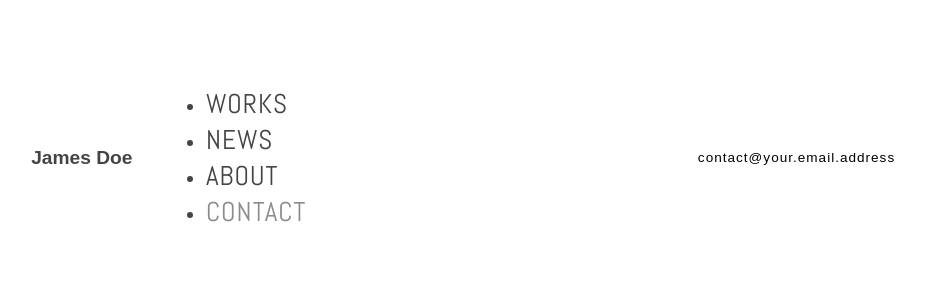
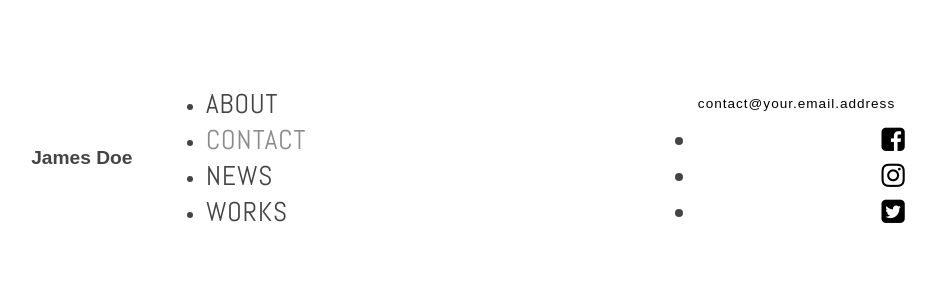
Before and after one commit to dchantzis/jekyll-template-portfolio-a, a Jekyll site: the page built from contact.html, in a window 1280 px wide. Shown: the top 300 px of the page, without its empty margins (172-1108 px from the left). Built offline with Jekyll 4.4.1, drawn with Linux system fonts in a browser that asks for light colours; nearby versions of some CDN libraries; some web fonts are replaced.

Commit message:
debugging test

```diff
--- a/_includes/header.html
+++ b/_includes/header.html
@@ -28,7 +28,19 @@
 
         <ul class="list-group--inline push-0 social-links">
           <li class="email milli"><a href="mailto:{{site.email}}">{{site.email}}</a></li>
-
+        {% for social in site.social %}
+          {% assign social.provider == social.provider | downcase %}
+            <li class="list-group__item mega">
+            {% case social.provider %}
+              {% when 'facebook' %}
+                 <a href="https://www.facebook.com/{{social.account-id}}" target="_blank"><i class="fa fa-facebook-square" aria-hidden="true"></i></a>
+              {% when 'instagram' %}
+                 <a href="https://www.instagram.com/{{social.account-id}}" target="_blank"><i class="fa fa-instagram" aria-hidden="true"></i></a>
+              {% when 'twitter' %}
+                 <a href="https://twitter.com/{{social.account-id}}" target="_blank"><i class="fa fa-twitter-square" aria-hidden="true"></i></a>
+            {% endcase %}
+            </li>
+        {% endfor %}
         </ul>
       </div>
     </div>
--- a/_includes/navigation.html
+++ b/_includes/navigation.html
@@ -1,6 +1,6 @@
-{% assign site-pages = site.pages | sort:"weight" %}
+
 <ul class="{% if 'm-l-xl' == include.navType %}list-group--inline{% else %}list-group brand-highlight{% endif %} push-0 ">
-  {% for site-page in site-pages %}
+  {% for site-page in site.pages %}
     {% if site-page.url contains "page2" %}{% continue %}{% endif %}
     {% if true == site-page.includeInNavigation %}
       <li class="list-group__item {% if 'xs-s' == include.navType %}pad-t-1-4 pad-b-1-2{% endif %}">
```
